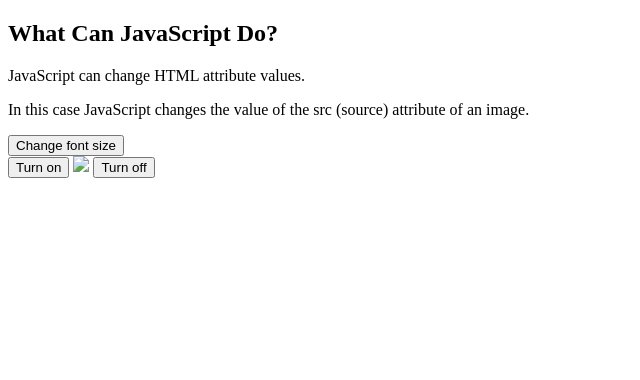
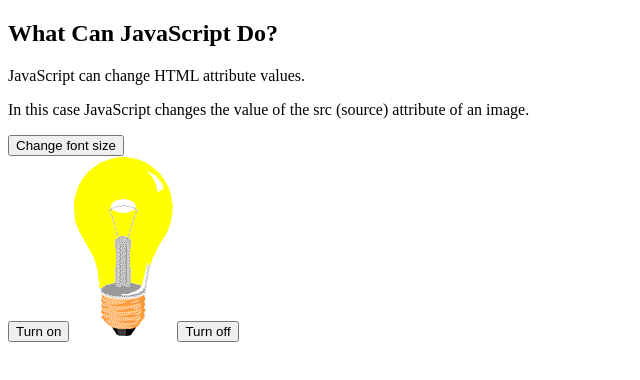
Before and after one commit to AsemDevs/JavaScript, a plain HTML site: page index.html in a window 1280 px wide. Both pictures are taken after a click on the button "Turn on". Shown: the whole page, without its empty margins (0-640 px from the left). Drawn offline with Linux system fonts and the light colour scheme.

Commit message:
Bulb on and off feature

```diff
--- a/index.html
+++ b/index.html
@@ -13,9 +13,9 @@
 <button style="display: block;"  onclick="changeFontSize(50)">Change font size</button>
 
 <button onclick="onBulb()"> Turn on</button>
-<img id="myImage" src="pic_bulboff.gif">
+<img id="myImage" src="imgs/pic_bulboff.gif">
 <button onclick="offBulb()">Turn off</button>
 
-<script type="text/javascript" src="js.js"></script>
+<script type="text/javascript" src="js/js.js"></script>
 </body>
 </html>
--- a/js/js.js
+++ b/js/js.js
@@ -4,9 +4,9 @@ function changeFontSize(value){
 
 
 function onBulb(){
-	document.getElementById('myImage').src='pic_bulbon.gif'
+	document.getElementById('myImage').src='./imgs/pic_bulbon.gif'
 }
 
 function offBulb(){
-	document.getElementById('myImage').src='pic_bulboff.gif'
+	document.getElementById('myImage').src='./imgs/pic_bulboff.gif'
 }
--- a/style/style.css
+++ b/style/style.css
@@ -0,0 +1,3 @@
+body {
+    background-color: #ddd
+}
```
